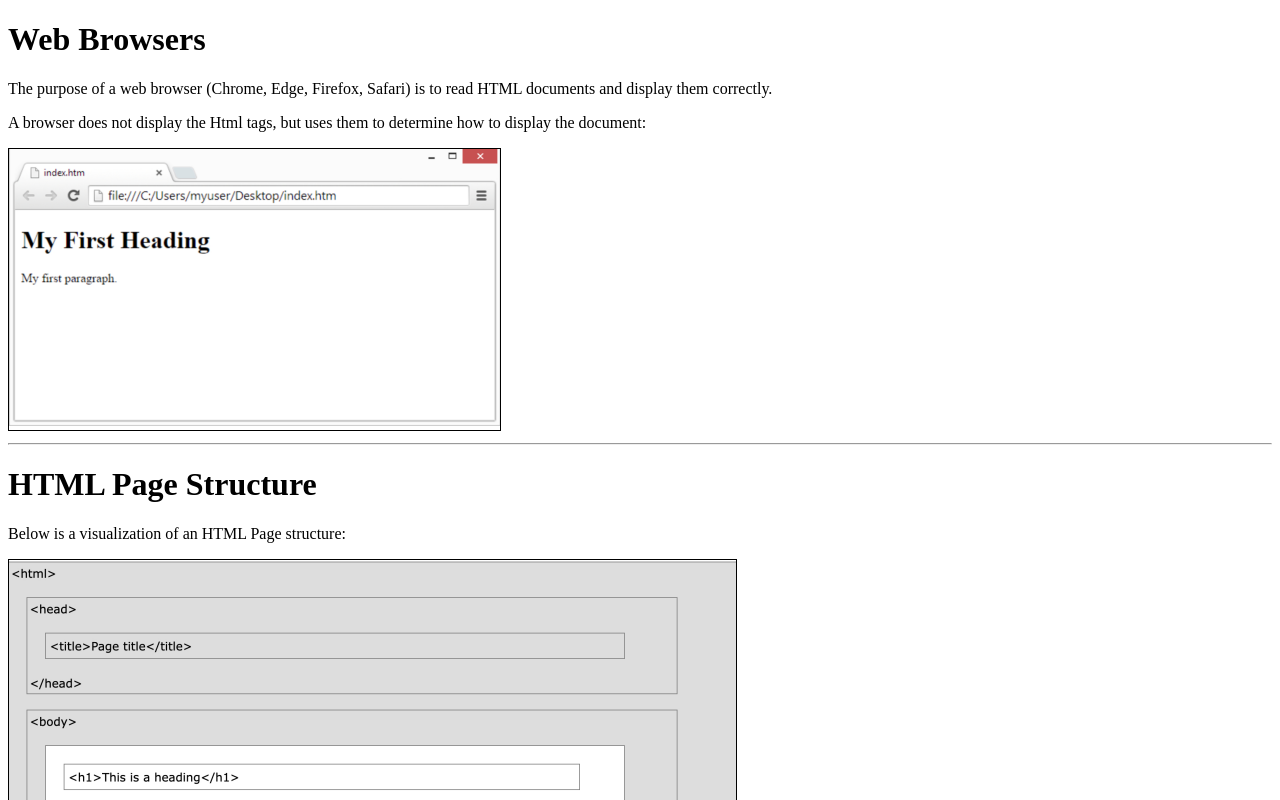
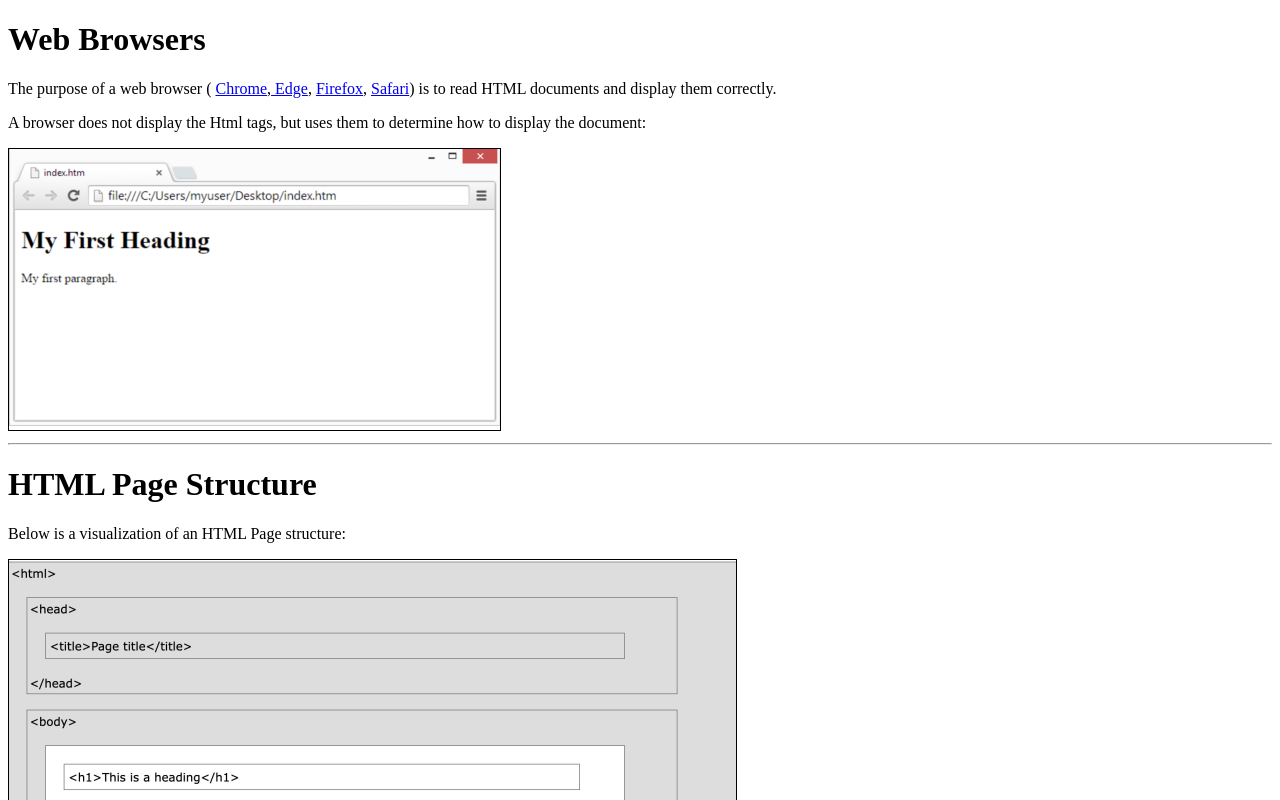
Before and after one commit to Wilson-Alvarracin/INTRO, a plain HTML site: page index.html in a window 1280 px wide. Shown: the top 800 px of the page. Drawn offline with Linux system fonts and the light colour scheme.

Commit message:
Links Navegadores

```diff
--- a/index.html
+++ b/index.html
@@ -6,13 +6,14 @@
     <meta http-equiv="X-UA-Compatible" content="IE=edge">
     <meta name="viewport" content="width=device-width, initial-scale=1.0">
     <title>INTRODUCTION HTML</title>
-    <link rel="shortcut icon" href="./icon/file-code-solid.svg" type="image/x-icon">
+    <link rel="shortcut icon" href="./icon/file-code-solid.svg" type="image/x-icon" style="color: pink;">
 </head>
 
 <body>
 
     <H1>Web Browsers</H1>
-    <p>The purpose of a web browser (Chrome, Edge, Firefox, Safari) is to read HTML documents and display them correctly.</p>
+    <p>The purpose of a web browser ( <a href="https://www.google.com/chrome/"> Chrome</a>,<a href="https://www.microsoft.com/es-es/edge"> Edge</a>, <a href="https://www.mozilla.org/es-ES/firefox/new/"> Firefox</a>, <a href="https://www.apple.com/es/safari/">Safari</a>)
+        is to read HTML documents and display them correctly.</p>
     <p>A browser does not display the Html tags, but uses them to determine how to display the document:</p>
     <img src="./img/Captura0.PNG" alt="Chrome navegator">
 
```
